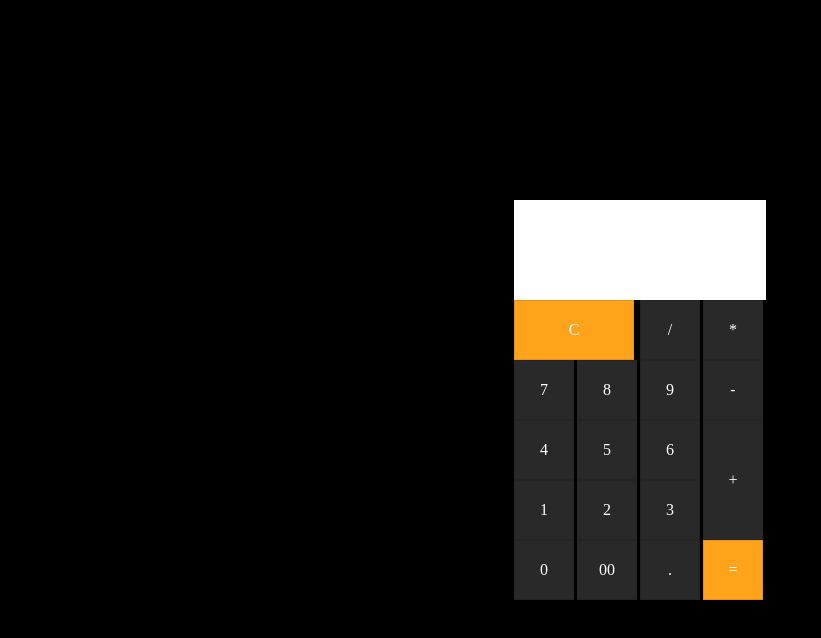
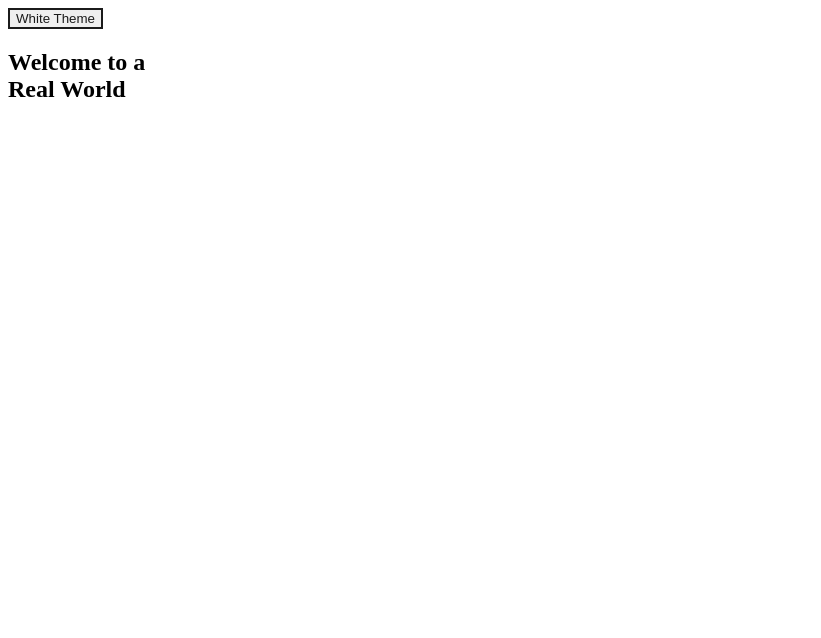
Before and after one commit to Armaan0309/HUxn-stuffs, a React (Vite) app: page / in a window 1280 px wide. Shown: the top 638 px of the page, without its empty margins (0-821 px from the left). Built offline with nearby package versions, Linux system fonts and the light colour scheme.

Commit message:
button_color commit

```diff
--- a/src/App.jsx
+++ b/src/App.jsx
@@ -1,12 +1,9 @@
-import Calculator from "./Calculator";
-
-
-
-
+import React from 'react'
+import Button_Color from './Button_Color';
 function App() {
   return (
     <>
-      <Calculator/>
+      <Button_Color/>
     </>
   );
 }
--- /dev/null
+++ b/src/Button_Color.jsx
@@ -0,0 +1,32 @@
+import React, { useState } from 'react'
+
+const Button_Color = () => {
+
+    const [backgroundColor, setBackgroundColor] = useState("White");
+    const [textColor, setTextColor] = useState("#1b1b1b");
+    const [buttonStyle, setButtonStyle] = useState("white");
+
+    function handleClick(){
+        setBackgroundColor(backgroundColor === "white" ? "#1b1b1b" : "white");
+        setTextColor(textColor === "#1b1b1b" ? "#ffa31a" : "#1b1b1b");
+        setButtonStyle(backgroundColor === "white" ? "#1b1b1b" : "white")
+    }
+
+  return (
+    <>
+        <section style={{backgroundColor, color: textColor}}>
+            <button onClick={handleClick} style={
+                {buttonStyle, color: textColor, border:`2px solid ${textColor}`}
+            }>White Theme</button>
+        </section>
+
+        <section className="content">
+            <h1>Welcome to a <br />
+            Real World
+            </h1>
+        </section>
+    </>
+  )
+}
+
+export default Button_Color
--- a/src/style.css
+++ b/src/style.css
@@ -3,52 +3,3 @@
     margin: 0;
     box-sizing: border-box;
 }
-body{
-    min-height: 100vh;
-    display: flex;
-    align-items: center;
-    justify-content: center;
-    background: black;
-}
-.calculator{
-    display: grid;
-    position: relative;
-}
-.calculator .value{
-    grid-column: span 4;
-    height: 100px;
-    text-align: right;
-    border: none;
-    outline: none;
-    padding: 10px;
-    font-size: 18px;
-}
-
-.calculator span:active{
-    background: white;
-    color: black;
-}
-
-.calculator span{
-    display: grid;
-    width: 60px;
-    height: 60px;
-    background: #292929;
-    place-items: center;
-    border: 1px solid rgba(0, 0, 0, 0.1);
-    color: white;
-}
-.calculator span.clear{
-    grid-column: span 2;
-    width: 120px;
-    background: rgb(255, 163, 26);
-    cursor: default;
-}
-.calculator span.plus{
-    grid-row: span 2;
-    height: 120px;
-}
-.calculator span.equal{
-    background: rgb(255, 163, 26);
-    cursor: default;
-}
```
